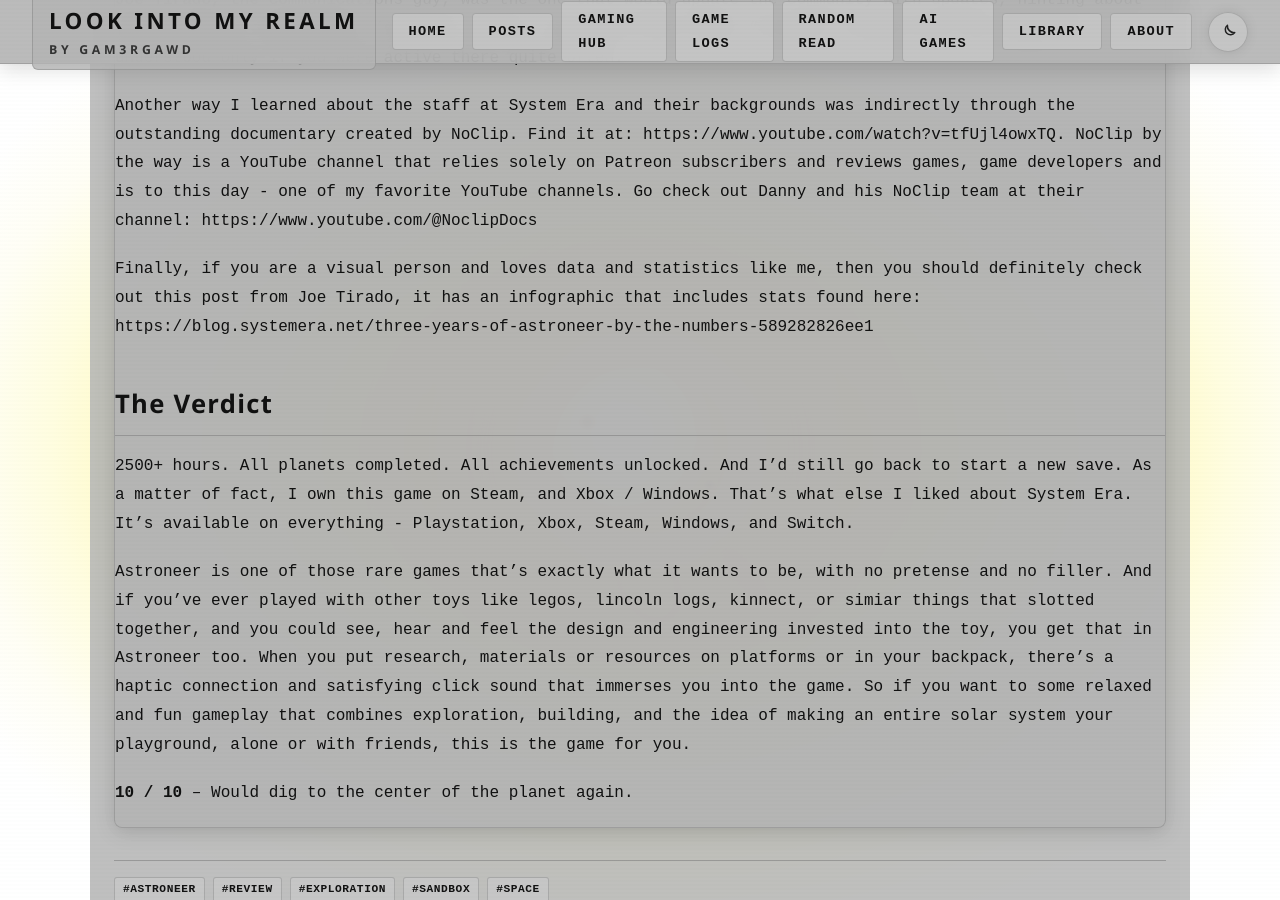
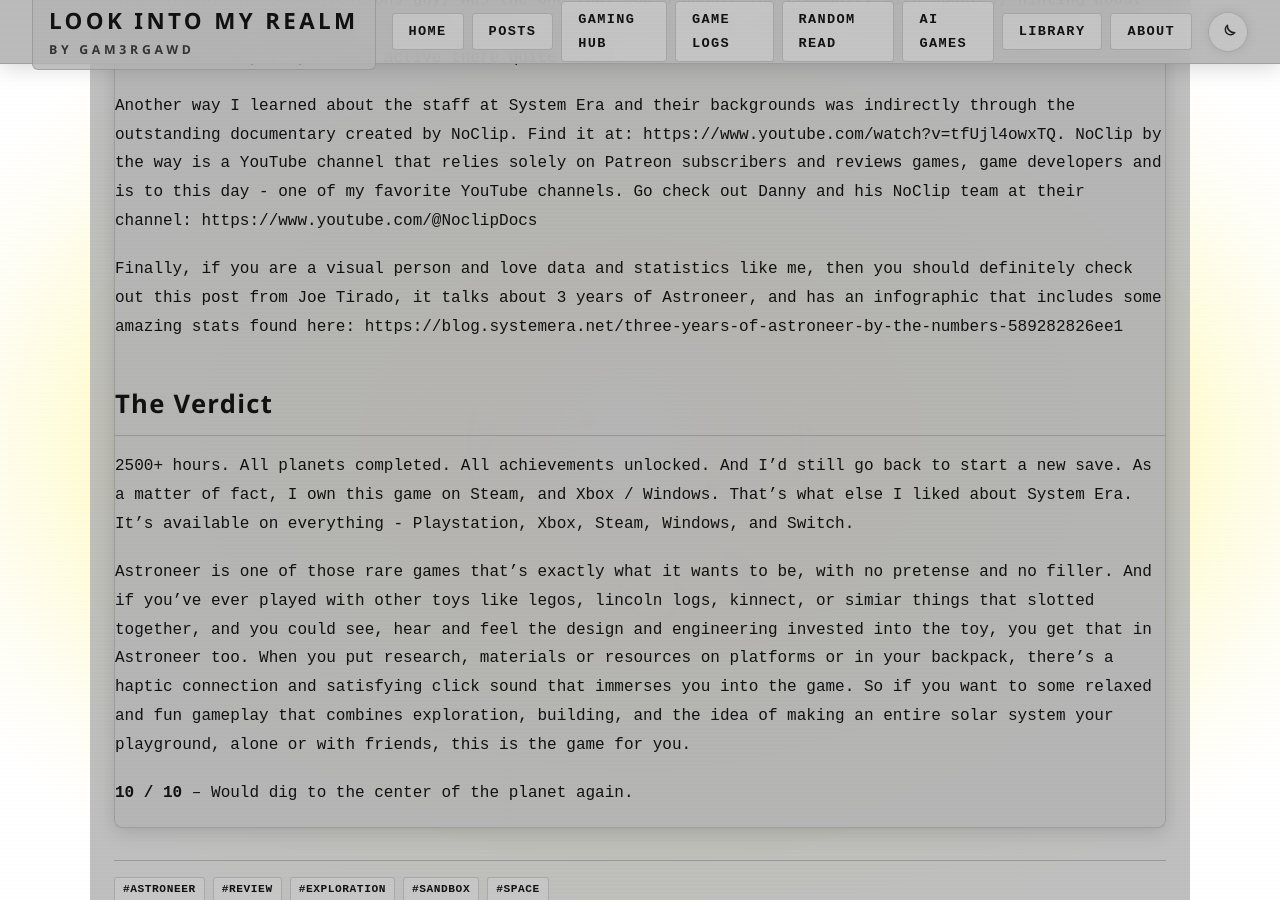
Before and after one commit to vitalnexus/blog, a Jekyll site: the page built from _posts/2026-02-20-astroneer-review.md, in a window 1280 px wide and 900 px high, scrolled down 4777 px. Built offline with Jekyll 4.4.1, drawn with Linux system fonts in a browser that asks for light colours.

Commit message:
fix: improve wording for clarity in Astroneer review conclusion

```diff
--- a/_posts/2026-02-20-astroneer-review.md
+++ b/_posts/2026-02-20-astroneer-review.md
@@ -73,7 +73,7 @@ Some people didn't like it when System Era added a currency into the game - Cubi
 
   Another way I learned about the staff at System Era and their backgrounds was indirectly through the outstanding documentary created by NoClip. Find it at: https://www.youtube.com/watch?v=tfUjl4owxTQ. NoClip by the way is a YouTube channel that relies solely on Patreon subscribers and reviews games, game developers and is to this day - one of my favorite YouTube channels. Go check out Danny and his NoClip team at their channel: https://www.youtube.com/@NoclipDocs
 
-Finally, if you are a visual person and loves data and statistics like me, then you should definitely check out this post from Joe Tirado, it has an infographic that includes stats  found here: https://blog.systemera.net/three-years-of-astroneer-by-the-numbers-589282826ee1
+Finally, if you are a visual person and love data and statistics like me, then you should definitely check out this post from Joe Tirado, it talks about 3 years of Astroneer, and has an infographic that includes some amazing stats found here: https://blog.systemera.net/three-years-of-astroneer-by-the-numbers-589282826ee1
 
 ## The Verdict
 
```
